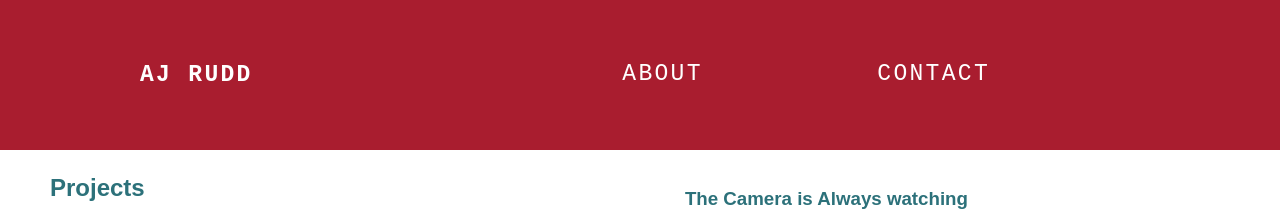
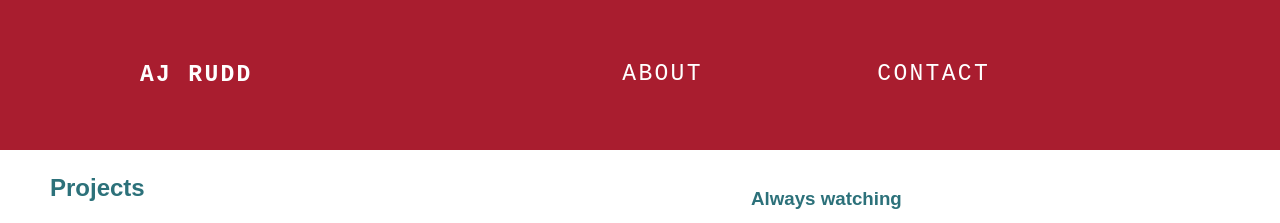
Before and after one commit to AJ-Rudd/AJRuddWebsite, a plain HTML site: page index.html in a window 1280 px wide. Both pictures are taken after a click on the item 140 px from the left and 299 px from the top of the page. Shown: the top 223 px of the page. Drawn offline with Linux system fonts and the light colour scheme.

Commit message:
Update index.html

```diff
--- a/index.html
+++ b/index.html
@@ -38,7 +38,7 @@
     <div id='parent_div_2'>
         <div class='child_div_1'>
           <div id = "cameraVideo">
-            <h3>The Camera is Always watching</h3>
+            <h3>Always watching</h3>
             <p>The goal of this project was to see how/if people would interact with
             a camera taking photos of them as they passed by.</p>
             <iframe width="420" height="315" src="https://www.youtube.com/embed/C7rV0csgteE" frameborder="0" allowfullscreen></iframe>
```
